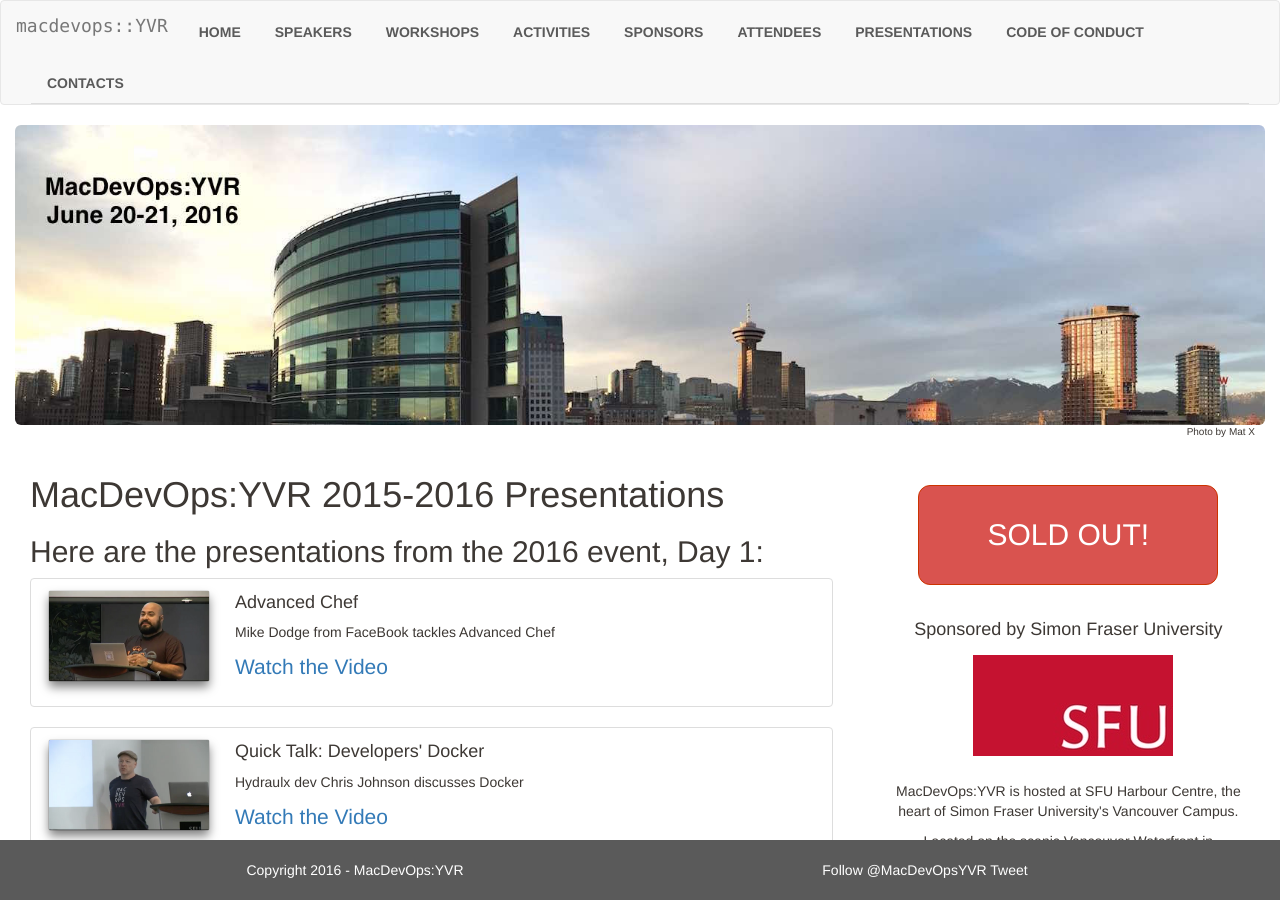
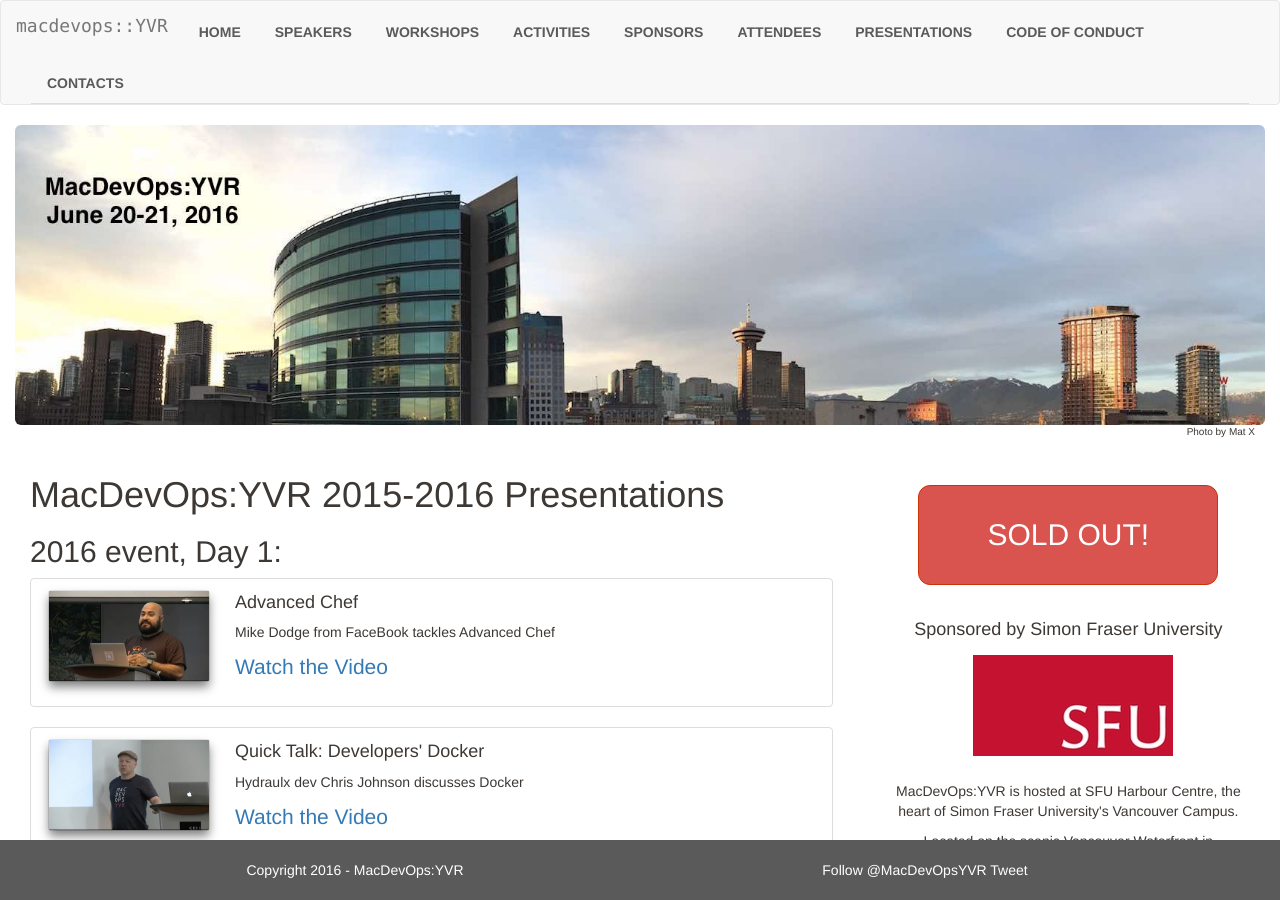
Before and after one commit to macdevopsyvr/macdevopsyvr.github.io, a Jekyll site: the page built from presentations/index.md, in a window 1280 px wide and 900 px high. Built offline with Jekyll 4.4.1, drawn with Linux system fonts in a browser that asks for light colours; comment, search, counter and statistics services are not loaded.

Commit message:
Edit here, cut there
snip first head

```diff
--- a/presentations/index.md
+++ b/presentations/index.md
@@ -6,7 +6,7 @@
 
 # MacDevOps:YVR 2015-2016 Presentations
 
-<h2>Here are the presentations from the 2016 event, Day 1:</h2>
+<h2>2016 event, Day 1:</h2>
 
 <div class="col-xs-12 pull-left thumbnail">
   <img class="vid-thumb" src="/assets/vid_thumbs/mike.png">
```
